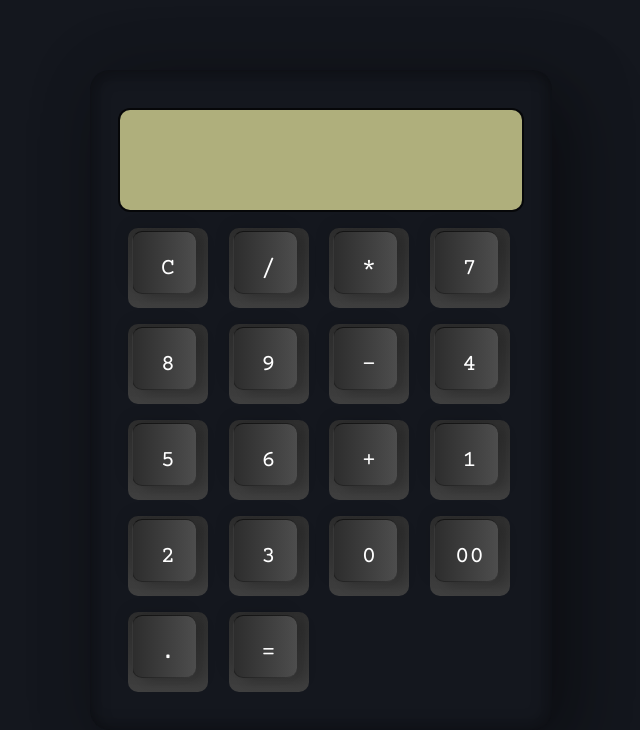
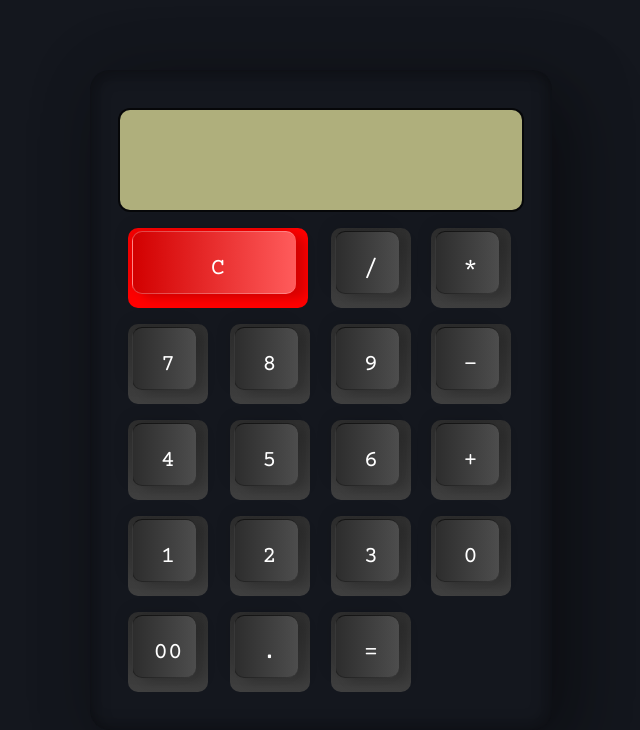
Before and after one commit to olumidedaramola21/Vintage-Calculator, a React (Vite) app: page / in a window 1280 px wide. Shown: the top 730 px of the page, without its empty margins (319-959 px from the left). Built offline with nearby package versions, Linux system fonts and the light colour scheme.

Commit message:
style update

```diff
--- a/src/App.css
+++ b/src/App.css
@@ -83,3 +83,17 @@ body {
   text-align: right;
   font-size: 2em;
 }
+
+.calculator .clear {
+  grid-column: span 2;
+  width: 180px;
+  background: #f00;
+}
+
+.calculator .clear::before {
+  background: linear-gradient(90deg, #d20000, #ffffff5c);
+  border-left: 1px solid #fff4;
+  border-bottom: 1px solid #fff4;
+  border-top: 1px solid #fff4;
+
+}
```
